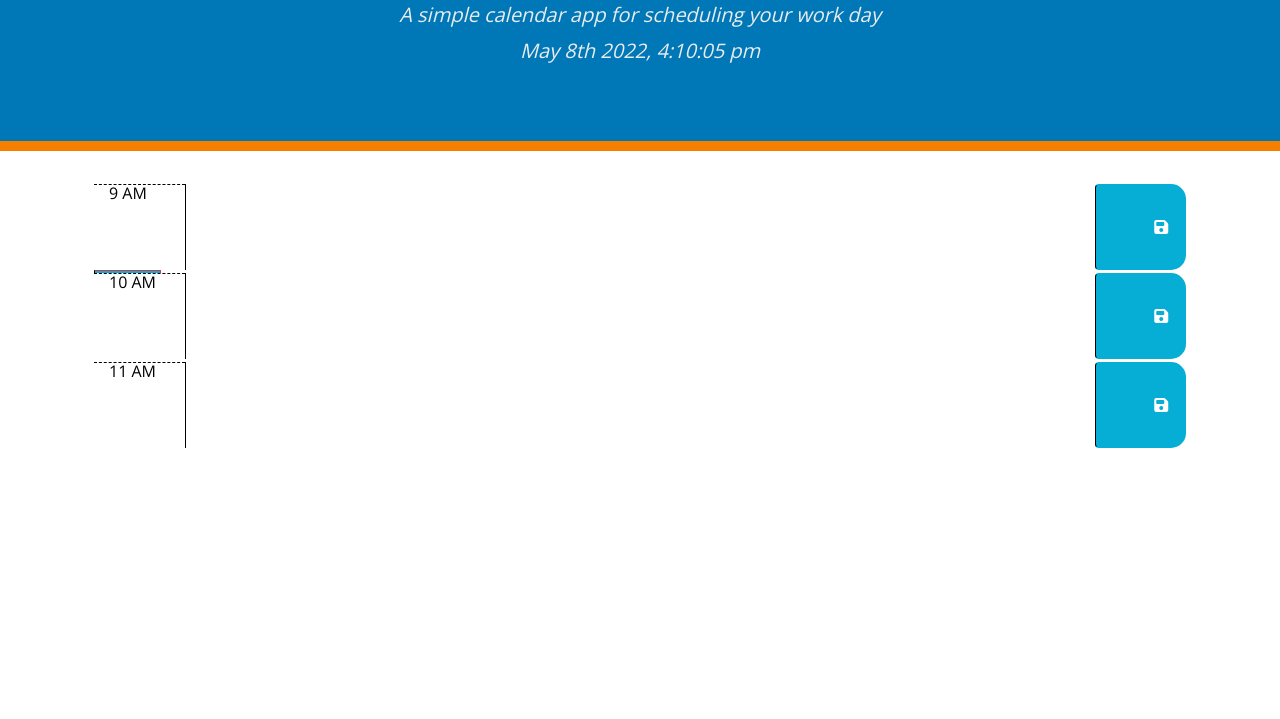
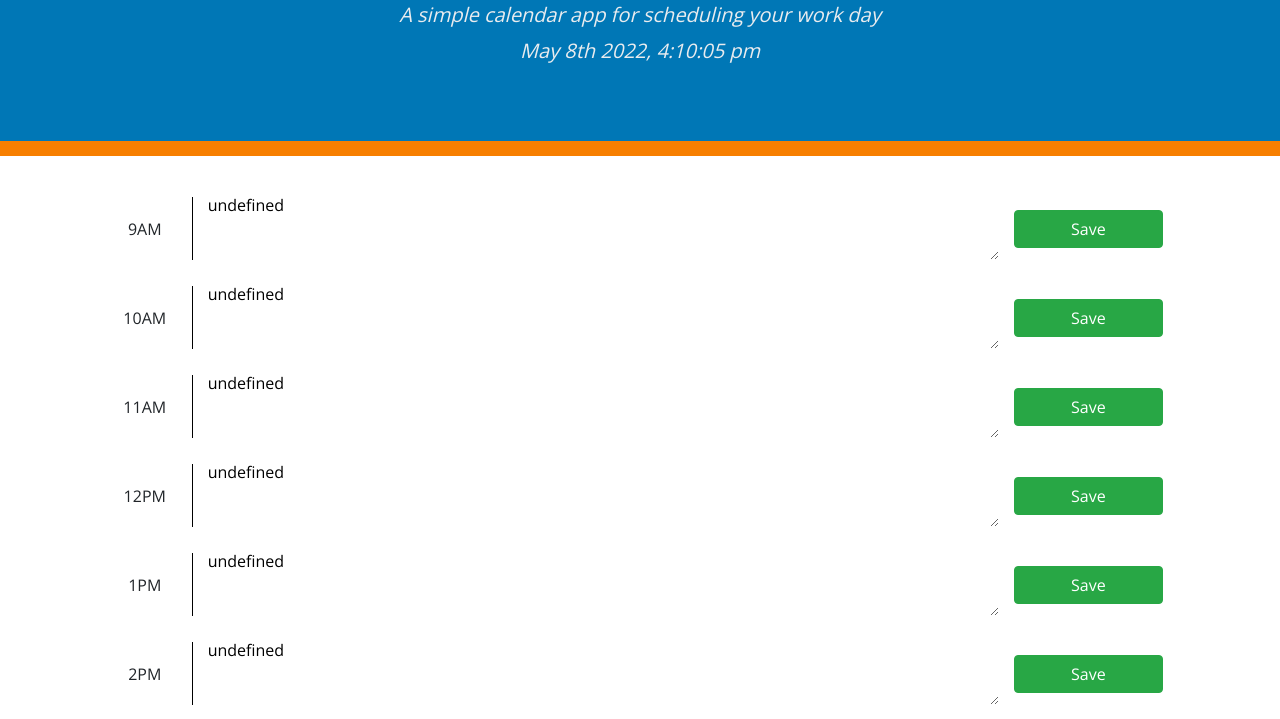
Before and after one commit to Amalidi/Day-Planner, a plain HTML site: page index.html in a window 1280 px wide. Shown: the part 247-966 px from the top of the page. Before the commit the page ends 800 px from the top, so only its background shows below. Drawn offline with nearby package versions, Linux system fonts and the light colour scheme.

Commit message:
added the timer and timer blocks

```diff
--- a/assets/index.js
+++ b/assets/index.js
@@ -1,7 +1,6 @@
 console.log("hello")
 
-// render each time block
-const renderTimeBlocks = () => {};
+
 
 const workingHours = [
     {
@@ -51,8 +50,71 @@ const workingHours = [
 
 ]
 
+const getEventForTimeBlock = () => {
+
+}
+
+
+const renderTimeBlocks = () => {
+    const timeBlocks = $('#time-blocks')
+
+    const renderTimeBlock = (workingHours) => {
+        console.log(workingHours);
+        // create time block
+        const timeBlock = `<div class="row p-2">
+        <div class="col-md-1 col-sm-12 text-center my-1 d-flex flex-column justify-content-center">${workingHours.label} </div>
+        <textarea class="col-md-9 col-sm-12" rows="3">${getEventForTimeBlock(workingHours.key)}</textarea>
+        <div  class="col-md-2 col-sm-12 text-center my-1 d-flex flex-column justify-content-center">
+        <button type="button" data-hour=${workingHours.key} class="btn btn-success">Save</button>
+        </div>`;
+        // append time block
+        timeBlocks.append(timeBlock)
+
+      };
+      workingHours.forEach(renderTimeBlock);
+
+    };
+
+const onReady = () => {
+    console.log("ready")
+    renderTimeBlocks();
+}
+
+$(document).ready(onReady);
+
+
+
+
+
+
+
+
+
+
+
+
+
+
+
+
+
+
+
+
+
+
+
+
+
+
+
 // display current date and time from moment.js
-$("#currentDay").text(moment().format("MMMM Do YYYY, h:mm:ss a"));
+// const currentDate = $("#currentDay").text(moment().format("MMMM Do YYYY, h:mm:ss a"));
+const renderDate = () => {
+    const currentDate = $("#currentDay").text(moment().format("MMMM Do YYYY, h:mm:ss a"));
+    $("#currentDay").append(currentDate);
+  };
+
 
 
 // to click the button the textarea will need to be targetted
@@ -61,15 +123,80 @@ $("#currentDay").text(moment().format("MMMM Do YYYY, h:mm:ss a"));
 // on click store in local storage
 // add a data attribute on the button (eg. data-key = 17)
 
+//function to handle click on save buttons
+// const saveButtonClick = (event) => {
+//     //gets the data-key for the button clicked
+//     const targetKey = $(event.target).attr("data-key");
+//     //gets the value of the corresponding textarea (textarea with same data-key)
+//     const taskValue = $(`textarea[data-key=${targetKey}]`).val();
+//     //sets the data-key and its value in local storage (for data persistence)
+//     writeToLS(targetKey, taskValue);
+//   };
+
 const namebtn = $("#All-btn");
 
-const handleAllButtonClick = () => {
-    console.log("view btn click");
-};
+// const handleAllButtonClick = () => {
+//     console.log("view btn click");
+// };
 
-//function to handle click on save buttons
+// console.log(namebtn)
+
+// $(".saveBtn").on("click", function () {
+//     //get nearby values.
+//     console.log(this);
+//     var text = $(this).siblings(".description").val();
+//     var time = $(this).parent().attr("id");
+
+//     //set items in local storage.
+//     localStorage.setItem(time, text);
+// })
 
 
-namebtn.click(handleAllButtonClick);
 
-console.log(namebtn)
+//    //function to render the time blocks on the page
+//    const renderTimeBlock = () => {
+//     //fetches the current hour with moment.js
+//     const currentTime = moment().hour();
+
+//     //each time block
+//     const renderEachBlock = (each) => {
+//         $("#container").append(
+//           $("<div>")
+//             .addClass("row time-block")
+//             .addClass("row")
+//             .attr("id", `timer-box-${each.key}`)
+//             .attr("data-key", `${each.key}`)
+//             .append(
+//               $("<span>")
+//                 .addClass("col-md-1 hour")
+//                 .attr("id", `timer-hour-${each.key}`)
+//                 .attr("data-key", `${each.key}`)
+//                 .html(`${each.label}`),
+//               $("<textarea>")
+//                 .addClass(`col-md-10 description}`)
+//                 .attr("data-key", `${each.key}`),
+//               $("<button>")
+//                 .addClass("btn saveBtn col-md-1")
+//                 .attr("id", `All-btn-${each.key}`)
+//                 .attr("type", "button")
+//                 .attr("data-key", `${each.key}`)
+//                 .attr("data-purpose", "save")
+//                 .html('<i class="fas fa-save"></i>'),
+//             )
+//         );
+//     };
+
+//     //stored in the working hours array
+//     workingHours.forEach(renderEachBlock);
+//   };
+
+
+//Main function triggered on load
+const renderPlanner = () => {
+    // render date in header
+    renderDate();
+    renderTimeBlock();
+  };
+
+  //instruction on load of page
+  $(window).on("load", renderPlanner);
--- a/assets/style.css
+++ b/assets/style.css
@@ -7,10 +7,10 @@ body {
 textarea {
   background: transparent;
   border: none;
-  resize: none;
+  /* resize: none; */
   color: #000000;
   border-left: 1px solid black;
-  padding: 10px;
+  padding: 0px;
 }
 
 .jumbotron {
@@ -18,7 +18,7 @@ textarea {
   text-align: center;
   color: black;
   border-radius: 0;
-  border-bottom: 10px solid #f77f00;
+  border-bottom: 15px solid #f77f00;
 }
 
 .display-3 {
@@ -57,6 +57,12 @@ textarea {
   border-top: 1px dashed #000000;
 }
 
+.timer-hour {
+  display: flex;
+  justify-content: center;
+  align-items: center;
+}
+
 .past {
   background-color: #d3d3d3;
   color: white;
@@ -85,10 +91,11 @@ textarea {
   transition: all 0.3s ease-in-out;
 }
 
-#delete {
-  border-left: 1px solid black;
-  border-top-right-radius: 15px;
-  border-bottom-right-radius: 15px;
-  background-color: #06aed5;
-  color: white;
+.timer-hour {
+  text-align: center;
+  border-radius: 1rem;
 }
+
+.button {
+  padding: 20px;
+}
--- a/index.html
+++ b/index.html
@@ -29,44 +29,42 @@
       <p class="lead">A simple calendar app for scheduling your work day</p>
       <p id="currentDay" class="lead"></p>
     </header>
-    <div class="container">
-      <!-- Timeblocks go here -->
+    <div class="container" id="time-blocks"></div>
+    <!-- <div class="container" id="time-blocks">
+      Timeblocks go here
 
-      <div class="row" class="row time-block">
-        <span class="col-md-1 hour">9 AM</span>
-        <textarea class="col-md-10 description" id="text-Box"></textarea>
+      <div class="row" id="timer-box-0" class="row time-block">
+        <span id="timer-hour" class="col-md-1 hour">9 AM</span>
+        <textarea class="col-md-10 description"></textarea>
         <button id="All-btn" class="btn saveBtn col-md-1">
-          <i class="fas fa-save"></i>
-        </button>
-        <button
-          id="delete"
-          class="btn btn-danger btn-sm rounded-0"
-          type="button"
-          data-toggle="tooltip"
-          data-placement="top"
-          title="Delete"
-        >
-          <i class="fa fa-trash"></i>
-        </button>
-      </div>
-
-      <div class="row" class="row time-block">
-        <span class="col-md-1 hour">10 AM</span>
-        <textarea class="col-md-10 description" id="text-Box"></textarea>
-        <button class="btn saveBtn col-md-1">
           <i class="fas fa-save"></i>
         </button>
       </div>
 
-      <div class="row" class="row time-block">
-        <span class="col-md-1 hour">11 AM</span>
-        <textarea class="col-md-10 description" id="text-Box"></textarea>
-        <button class="btn saveBtn col-md-1">
+      <div class="row" id="timer-box-0" class="row time-block">
+        <span id="timer-hour" class="col-md-1 hour">9 AM</span>
+        <textarea class="col-md-10 description"></textarea>
+        <button id="All-btn" class="btn saveBtn col-md-1">
           <i class="fas fa-save"></i>
         </button>
-        <!-- <button id="delete" class="btn btn-danger btn-sm rounded-0" type="button" data-toggle="tooltip" data-placement="top" title="Delete"><i class="fa fa-trash"></i></button> -->
       </div>
-    </div>
+
+      <div class="row p-2">
+        <div class="col-md-1 col-sm-12 text-center my-1 d-flex flex-column justify-content-center">9am</div>
+        <textarea class="col-md-9 col-sm-12" rows="3"></textarea>
+        <div class="col-md-2 col-sm-12 text-center my-1 d-flex flex-column justify-content-center">
+          <button type="button" class="btn btn-success">Save</button>
+        </div>
+
+      <div class="row" class="row time-block">
+        <span id="timer-hour" class="col-md-1 hour">11 AM</span>
+        <textarea class="col-md-10 description" id="text-Box"></textarea>
+        <div class="col-md-2 col-sm-12">
+          <button type="button" class="btn btn-success">Save</button>
+        </div>
+        <button id="delete" class="btn btn-danger btn-sm rounded-0" type="button" data-toggle="tooltip" data-placement="top" title="Delete"><i class="fa fa-trash"></i></button>
+      </div>
+    </div> -->
 
     <script
       src="https://code.jquery.com/jquery-3.6.0.js"
```
